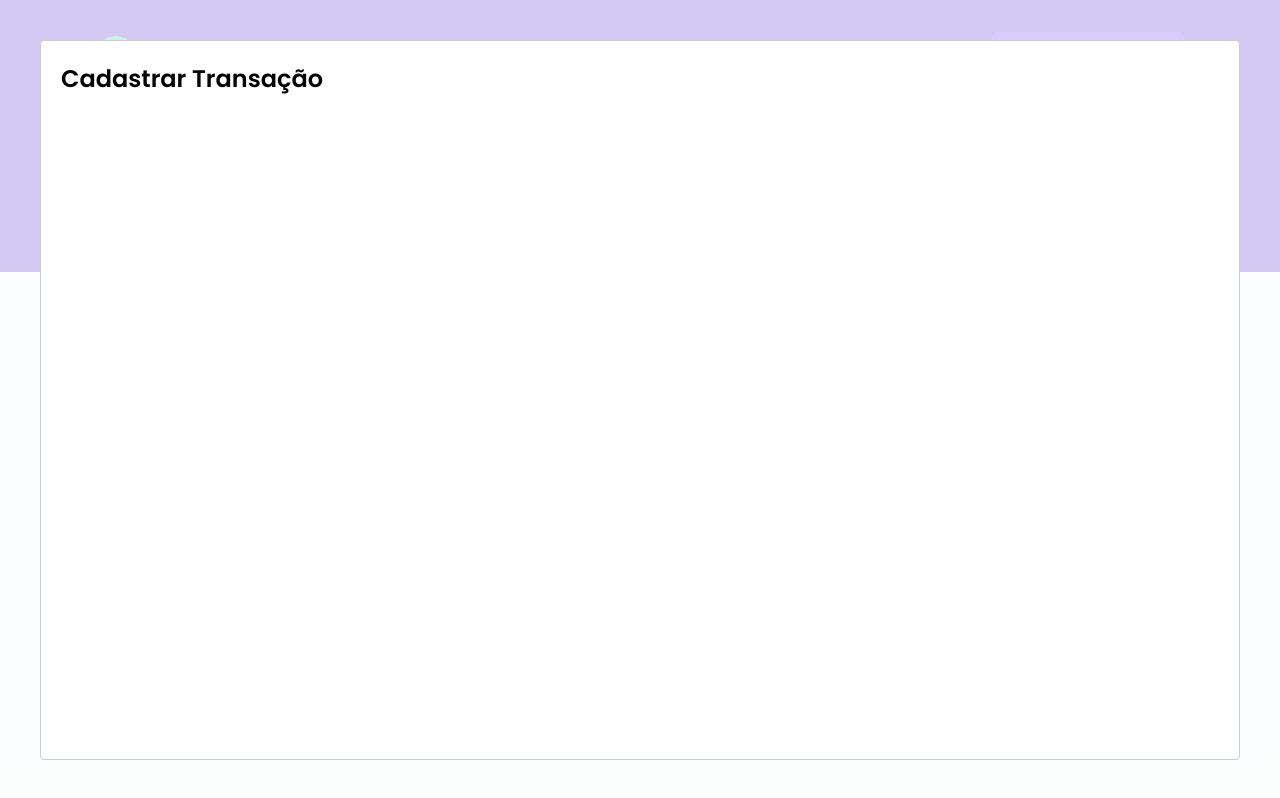
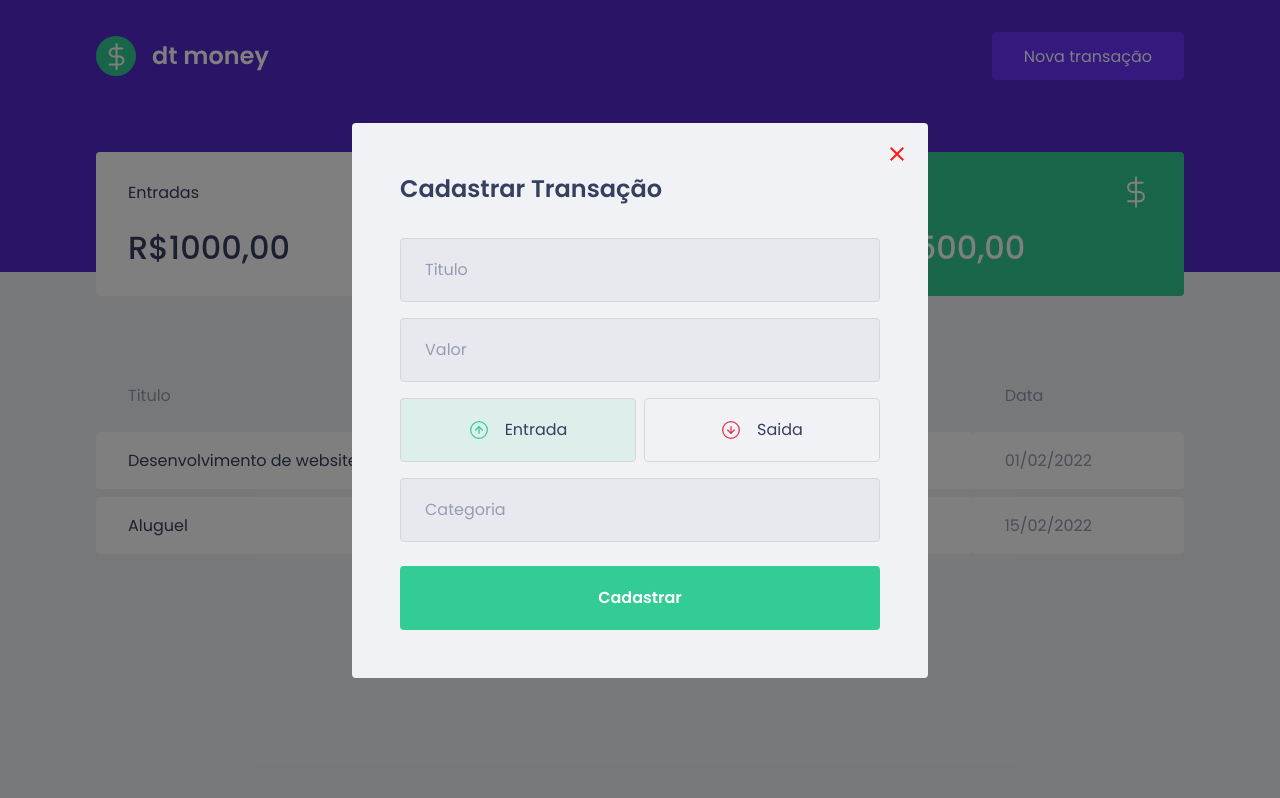
Before and after one commit to edimilsonbraz/ignite, a React (Create React App) app in the folder 02-dtmoney/: page / in a window 1280 px wide. Both pictures are taken after a click on the button "Nova transação". Built offline with nearby package versions, Linux system fonts and the light colour scheme; no server answers; what miragejs would draw is missing.

Commit message:
:lipstick: Estilizando Modal e cores dos botoes

```diff
--- a/02-dtmoney/package.json
+++ b/02-dtmoney/package.json
@@ -6,6 +6,7 @@
     "@types/styled-components": "^5.1.25",
     "axios": "^0.27.2",
     "miragejs": "^0.1.43",
+    "polished": "^4.2.2",
     "react": "^18.1.0",
     "react-dom": "^18.1.0",
     "react-modal": "^3.15.1",
--- a/02-dtmoney/src/App.tsx
+++ b/02-dtmoney/src/App.tsx
@@ -2,6 +2,7 @@
 import { Header } from "./components/Header";
 import { Dashboard } from "./components/Dashboard";
 import Modal from 'react-modal';
+import { NewTransactionModal } from "./components/NewTransactionModal";
 
 import { GlobalStyle } from "./styles/global";
 
@@ -24,12 +25,10 @@
 
       <Dashboard />
 
-      <Modal
+      <NewTransactionModal
         isOpen={isNewTransactionsModalOpen}
         onRequestClose={handleCloseNewTransactionsModal}
-      >
-        <h2>Cadastrar Transação</h2>
-      </Modal>
+      />
 
       <GlobalStyle />
     </>
--- /dev/null
+++ b/02-dtmoney/src/components/NewTransactionModal/index.tsx
@@ -0,0 +1,79 @@
+import { useState } from 'react';
+import Modal from 'react-modal';
+
+import closeImg from '../../assets/close.svg';
+import incomeImg from '../../assets/income.svg'
+import outcomeImg from '../../assets/outcome.svg'
+
+import { Container, TransactionTypeContainer, RadioBox } from './styles';
+
+interface NewTransactionModalProps {
+  isOpen: boolean;
+  onRequestClose: () => void;
+}
+
+export function NewTransactionModal({ isOpen, onRequestClose}: NewTransactionModalProps) {
+  const [type, setType] = useState('deposit');
+
+  return (
+    <Modal
+      isOpen={isOpen}
+      onRequestClose={onRequestClose}
+      overlayClassName="react-modal-overlay"
+      className="react-modal-content"
+    >
+
+      <button
+        type="button"
+        onClick={onRequestClose}
+        className="react-modal-close"
+      >
+        <img src={closeImg} alt="fechar modal" />
+      </button>
+
+      <Container>
+        <h2>Cadastrar Transação</h2>
+
+        <input
+          placeholder="Titulo"
+        />
+
+        <input
+          type="number"
+          placeholder="Valor"
+        />
+
+        <TransactionTypeContainer>
+          <RadioBox
+            type="button"
+            onClick={() => { setType('deposit')}}
+            isActive={type === 'deposit'}
+            activeColor="green"
+          >
+            <img src={incomeImg} alt="Entrada" />
+            <span>Entrada</span>
+          </RadioBox>
+
+          <RadioBox
+            type="button"
+            onClick={() => { setType('withdraw')}}
+            isActive={type === 'withdraw'}
+            activeColor="red"
+          >
+            <img src={outcomeImg} alt="Saida" />
+            <span>Saida</span>
+          </RadioBox>
+        </TransactionTypeContainer>
+
+        <input
+          placeholder="Categoria"
+        />
+
+        <button type="submit">
+          Cadastrar
+        </button>
+
+      </Container>
+    </Modal>
+  )
+}
--- /dev/null
+++ b/02-dtmoney/src/components/NewTransactionModal/styles.ts
@@ -0,0 +1,100 @@
+import styled from 'styled-components';
+import { darken, transparentize } from 'polished';
+
+export const Container = styled.form`
+  h2 {
+    color: var(--text-title);
+    font-size: 1.5rem;
+    margin-bottom: 2rem;
+  }
+
+  input {
+    width: 100%;
+    padding: 0 1.5rem;
+    height: 4rem;
+    border-radius: 0.25rem;
+
+    border: 1px solid #d7d7d7;
+    background: #e7e9ee;
+
+    font-weight: 400;
+    font-size: 1rem;
+
+    &::placeholder {
+      color: var(--text-body);
+    }
+
+    & + input {
+      margin-top: 1rem;
+    }
+  }
+
+  button[type="submit"] {
+    width: 100%;
+    padding: 0 1.5rem;
+    height: 4rem;
+    background: var(--green);
+    color: #fff;
+    border-radius: 0.25rem;
+    border: 0;
+    font-size: 1rem;
+    margin-top: 1.5rem;
+    font-weight: 600;
+
+    transition: filter 0.2s;
+
+    &:hover {
+      filter: brightness(0.9);
+    }
+  }
+`;
+
+export const TransactionTypeContainer = styled.div`
+  margin: 1rem 0;
+  display: grid;
+  grid-template-columns: 1fr 1fr;
+  gap: 0.5rem;
+
+`;
+
+interface RadioBoxProps {
+  isActive: boolean;
+  activeColor: 'green' | 'red';
+}
+
+const colors = {
+  green: "#33CC95",
+  red: "#E52E4D"
+}
+
+export const RadioBox = styled.button<RadioBoxProps>`
+  height: 4rem;
+  border: 1px solid #d7d7d7;
+  border-radius: 0.25rem;
+
+  background: ${(props) => props.isActive
+    ? transparentize(0.9, colors[props.activeColor])
+    : 'transparent'};
+
+  display: flex;
+  align-items: center;
+  justify-content: center;
+
+  transition: border-color 0.2s;
+
+  &:hover {
+    border-color: ${darken(0.1, '#d7d7d7' )};
+  }
+
+  img {
+    width: 20px;
+    height: 20px;
+  }
+
+  span {
+    display: inline-block;
+    margin-left: 1rem;
+    font-size: 1rem;
+    color: var(--text-title);
+  }
+`;
--- a/02-dtmoney/src/styles/global.ts
+++ b/02-dtmoney/src/styles/global.ts
@@ -55,5 +55,43 @@
     font-weight: 600;
   }
 
+  .react-modal-overlay {
+    background: rgba(0, 0, 0, 0.5);
+
+    position: fixed;
+    top: 0;
+    bottom: 0;
+    right: 0;
+    left: 0;
+
+    display: flex;
+    align-items: center;
+    justify-content: center;
+  }
+
+  .react-modal-content {
+    width: 100%;
+    max-width: 576px;
+
+    background: var(--background);
+    padding: 3rem;
+    position: relative;
+    border-radius: 0.25rem;
+  }
+
+  .react-modal-close {
+    position: absolute;
+    right: 1.5rem;
+    top: 1.5rem;
+    border: 0;
+    background: transparent;
+
+    transition: filter 0.2s;
+
+    &:hover {
+      filter: brightness(0.6);
+    }
+  }
+
 
 `
```
Also changed, not shown: 02-dtmoney/src/assets/close.svg, 1 other file (tests, documents, lock files or other folders).
